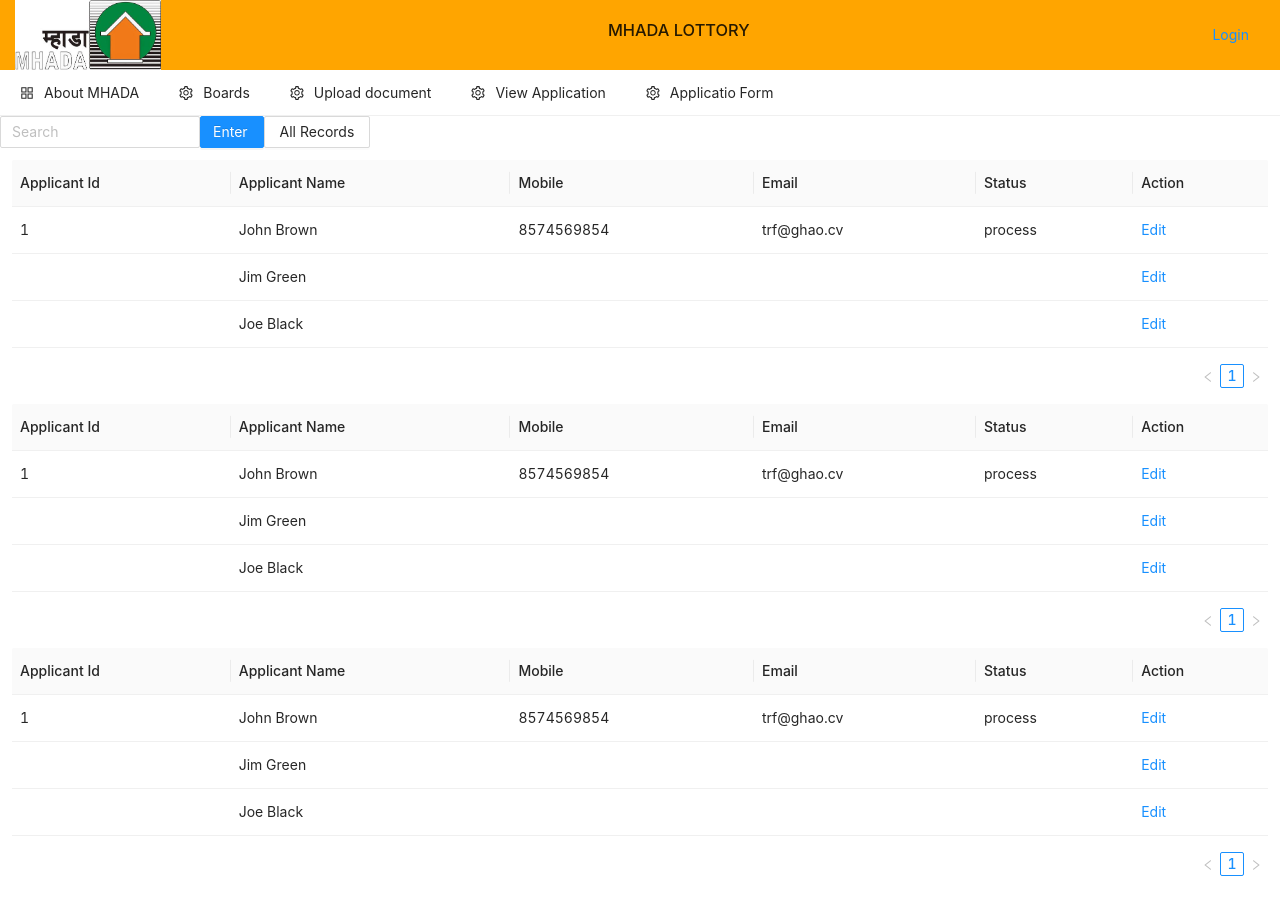
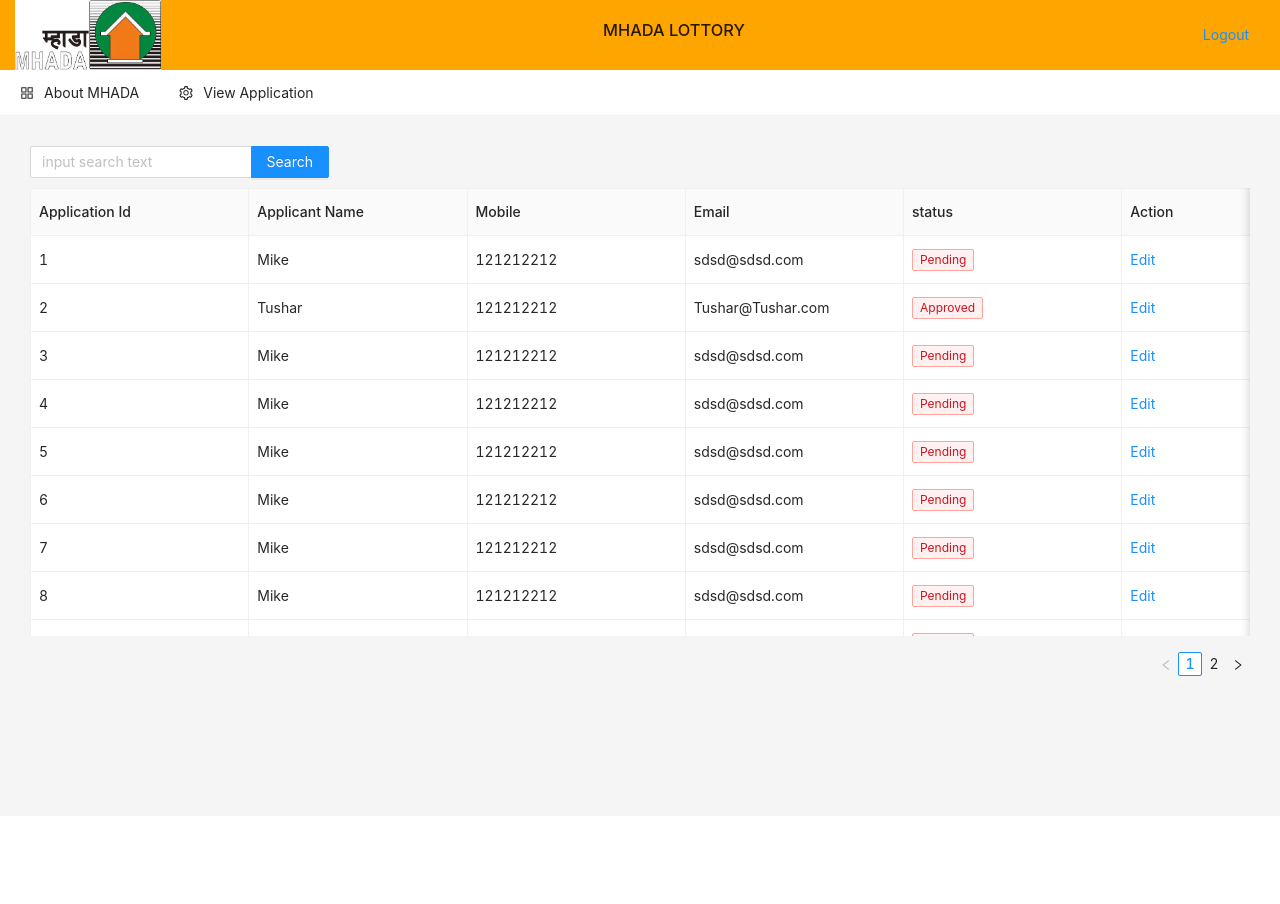
Before and after one commit to tushar964/mhada, a React (Create React App) app: page /application in a window 1280 px wide. After the commit the page ends 816 px from the top, so only its background shows below. Built offline with nearby package versions, Linux system fonts and the light colour scheme.

Commit message:
Application page added

```diff
--- a/public/index.html
+++ b/public/index.html
@@ -28,7 +28,6 @@
   </head>
   <body>
     <noscript>You need to enable JavaScript to run this app.</noscript>
-    <div id="overlays" ></div>
     <div id="root"></div>
     <!--
       This HTML file is a template.
--- a/src/App.css
+++ b/src/App.css
@@ -36,4 +36,3 @@
     transform: rotate(360deg);
   }
 }
-sssss
--- a/src/App.js
+++ b/src/App.js
@@ -1,8 +1,6 @@
 import React from "react";
 import "antd/dist/antd.css";
-
 import Router from "../src/Router";
-import { Dashboard } from "@material-ui/icons";
 
 function App() {
   return (
--- a/src/Router/index.js
+++ b/src/Router/index.js
@@ -1,6 +1,5 @@
 import React from "react";
 import { Route, Switch, BrowserRouter } from "react-router-dom";
-import App from "../App";
 import Login from "../containers/Login";
 import Dashboard from "../containers/Dashboard";
 import MenuBar from "../components/Layout/Menu";
@@ -13,9 +12,6 @@
   return (
     <BrowserRouter>
       <Switch>
-        <Route path="/" exact>
-          <Login />
-        </Route>
         <Route path="/login" exact>
           <Login />
         </Route>
@@ -34,8 +30,8 @@
         <Route path="/application">
           <Application />
         </Route>
-        <Route path="/form">
-          <Form />
+        <Route path="/">
+          <Login />
         </Route>
       </Switch>
     </BrowserRouter>
--- a/src/components/Layout/Header/index.js
+++ b/src/components/Layout/Header/index.js
@@ -1,12 +1,10 @@
 import React, { useState } from "react";
 import { useHistory } from "react-router";
-
 import { Modal, Form, Input, Button, Checkbox } from "antd";
 import mhadaImage from "../../../img/mhada.jpg";
 import classes from "./styles.module.css";
-import { Dashboard } from "@material-ui/icons";
 
-const Header = () => {
+const Header = (props) => {
   const history = useHistory();
 
   const [isModalVisible, setIsModalVisible] = useState(false);
@@ -21,6 +19,7 @@
 
   const onFinish = (values) => {
     console.log("Success:", values);
+    console.log("history", history);
     history.push("/dashboard");
   };
 
@@ -34,9 +33,15 @@
         <img className={classes.logo} src={mhadaImage} />
         <h3>MHADA LOTTORY</h3>
 
-        <Button type="link" onClick={showModal}>
-          Login
-        </Button>
+        {props.page === "login" ? (
+          <Button type="link" onClick={showModal}>
+            Login
+          </Button>
+        ) : (
+          <Button type="link" onClick={() => history.push("/login")}>
+            Logout
+          </Button>
+        )}
         <Modal
           title="Login"
           visible={isModalVisible}
--- a/src/components/Layout/Menu/index.js
+++ b/src/components/Layout/Menu/index.js
@@ -24,7 +24,7 @@
   return (
     <Menu onClick={handleClick} mode="horizontal">
       <SubMenu
-        onTitleClick={() => handleClickMenu("/login")}
+        onTitleClick={() => handleClickMenu("/dashboard")}
         key="sub1"
         icon={<AppstoreOutlined />}
         title="About MHADA"
@@ -37,7 +37,7 @@
         <Menu.Item key="6">Option 6</Menu.Item>
       </SubMenu>
 
-      <SubMenu
+      {/* <SubMenu
         onTitleClick={() => handleClickMenu("/boards")}
         key="sub3"
         icon={<SettingOutlined />}
@@ -54,11 +54,11 @@
         icon={<SettingOutlined />}
         title="Upload document"
       >
-        {/* <Menu.Item key="5">photo </Menu.Item>
+        <Menu.Item key="5">photo </Menu.Item>
         <Menu.Item key="6">video 1</Menu.Item>
         <Menu.Item key="3">audio </Menu.Item>
-        <Menu.Item key="4">captoins </Menu.Item> */}
-      </SubMenu>
+        <Menu.Item key="4">captoins </Menu.Item>
+      </SubMenu> */}
       <SubMenu
         onTitleClick={() => handleClickMenu("/application")}
         key="sub5"
@@ -70,12 +70,6 @@
         <Menu.Item key="3">audio </Menu.Item>
         <Menu.Item key="4">captoins </Menu.Item> */}
       </SubMenu>
-      <SubMenu
-        onTitleClick={() => handleClickMenu("/form")}
-        key="sub6"
-        icon={<SettingOutlined />}
-        title="Applicatio Form"
-      ></SubMenu>
     </Menu>
   );
 };
--- a/src/containers/Application/index.js
+++ b/src/containers/Application/index.js
@@ -1,90 +1,108 @@
 import React, { useState } from "react";
-import { Link } from "react-router-dom";
-import { Table, Space } from "antd";
-import { Button, Modal } from "antd";
-import { Form, Input, InputNumber } from "antd";
-import { AutoComplete } from "antd";
-
+import { Table, Space, Tag, Modal, Button, Form, Input, Select } from "antd";
 import Header from "../../components/Layout/Header";
 import MenuBar from "../../components/Layout/Menu";
-import { CallMissedSharp } from "@material-ui/icons";
 import classes from "./styles.module.css";
-const { Option } = AutoComplete;
 
-const Application = () => {
-  const [result, setResult] = useState([]);
+const { Option } = Select;
+const { Search } = Input;
 
-  const handleSearch = (value) => {
-    let res = [];
-
-    if (!value || value.indexOf("@") >= 0) {
-      res = [];
-    } else {
-      res = ["gmail.com", "163.com", "qq.com"].map(
-        (domain) => `${value}@${domain}`
-      );
-    }
-
-    setResult(res);
-  };
-  const columns = [
+const dataSource = [
   {
-      title: "Applicant Id",
-      dataIndex: "number",
+    id: "1",
+    name: "Mike",
+    mobile: 121212212,
+    email: "sdsd@sdsd.com",
+    status: "Pending",
+    remark: "",
   },
   {
-      title: " Applicant Name",
-      dataIndex: "name",
+    id: "2",
+    name: "Tushar",
+    mobile: 121212212,
+    email: "Tushar@Tushar.com",
+    status: "Approved",
+    remark: "",
   },
   {
-      title: "Mobile",
-      dataIndex: "mobile",
+    id: "3",
+    name: "Mike",
+    mobile: 121212212,
+    email: "sdsd@sdsd.com",
+    status: "Pending",
+    remark: "",
   },
   {
-      title: "Email",
-      dataIndex: "email",
+    id: "4",
+    name: "Mike",
+    mobile: 121212212,
+    email: "sdsd@sdsd.com",
+    status: "Pending",
+    remark: "",
   },
   {
-      title: "Status",
-      dataIndex: "status",
+    id: "5",
+    name: "Mike",
+    mobile: 121212212,
+    email: "sdsd@sdsd.com",
+    status: "Pending",
+    remark: "",
   },
   {
-      title: "Action",
-      key: "action",
-      render: (text, record) => (
-        <Space size="middle" onClick={showModal}>
-          <a>
-            <Link to={"application/" + record.id}>Edit</Link>
-          </a>
-        </Space>
-      ),
-    },
-  ];
-  const data = [
-    {
-      key: "1",
-      number: 1,
-      name: "John Brown",
-      mobile: 8574569854,
-      email: "trf@ghao.cv",
-      status: "process",
-      action: "Edit",
+    id: "6",
+    name: "Mike",
+    mobile: 121212212,
+    email: "sdsd@sdsd.com",
+    status: "Pending",
+    remark: "",
   },
   {
-      key: "2",
-      name: "Jim Green",
-      age: 42,
-      address: "London No. 1 Lake Park",
+    id: "7",
+    name: "Mike",
+    mobile: 121212212,
+    email: "sdsd@sdsd.com",
+    status: "Pending",
+    remark: "",
   },
   {
-      key: "3",
-      name: "Joe Black",
-      age: 32,
-      address: "Sidney No. 1 Lake Park",
+    id: "8",
+    name: "Mike",
+    mobile: 121212212,
+    email: "sdsd@sdsd.com",
+    status: "Pending",
+    remark: "",
+  },
+  {
+    id: "9",
+    name: "Mike",
+    mobile: 121212212,
+    email: "sdsd@sdsd.com",
+    status: "Pending",
+    remark: "",
+  },
+  {
+    id: "10",
+    name: "Mike",
+    mobile: 121212212,
+    email: "sdsd@sdsd.com",
+    status: "Pending",
+    remark: "",
+  },
+  {
+    id: "11",
+    name: "Mike",
+    mobile: 121212212,
+    email: "sdsd@sdsd.com",
+    status: "Pending",
+    remark: "",
   },
 ];
 
+const Application = () => {
   const [isModalVisible, setIsModalVisible] = useState(false);
+  const [data, setData] = useState(dataSource);
+  const [searchText, setSearchText] = useState("");
+  const [form] = Form.useForm();
 
   const showModal = () => {
     setIsModalVisible(true);
@@ -98,124 +116,189 @@
     setIsModalVisible(false);
   };
 
-  const layout = {
-    labelCol: {
-      span: 8,
+  const columns = [
+    {
+      title: "Application Id",
+      dataIndex: "id",
+      key: "id",
     },
-    wrapperCol: {
-      span: 16,
+    {
+      title: "Applicant Name",
+      dataIndex: "name",
+      key: "name",
     },
+    {
+      title: "Mobile",
+      dataIndex: "mobile",
+      key: "mobile",
+    },
+    {
+      title: "Email",
+      dataIndex: "email",
+      key: "email",
+    },
+    {
+      title: "status",
+      dataIndex: "status",
+      key: "status",
+      render: (text, record) => {
+        return <Tag color="red">{text}</Tag>;
+      },
+    },
+    {
+      title: "Action",
+      key: "action",
+      render: (text, record) => (
+        <Space size="middle">
+          <a onClick={() => onEdit(record)}>Edit</a>
+        </Space>
+      ),
+    },
+  ];
+
+  const onEdit = (record) => {
+    form.setFieldsValue(record);
+    setIsModalVisible(true);
   };
-  /* eslint-disable no-template-curly-in-string */
 
-  const validateMessages = {
-    required: "${label} is required!",
-    types: {
-      email: "${label} is not a valid email!",
-      number: "${label} is not a valid number!",
-    },
-    number: {
-      range: "${label} must be between ${min} and ${max}",
-    },
+  const onFinish = (values) => {
+    console.log("Success:", values);
+    const newDataSource = dataSource.map((item) => {
+      if (item.id === form.getFieldsValue().id) {
+        return form.getFieldsValue();
+      } else {
+        return item;
+      }
+    });
+    setData(newDataSource);
+    setIsModalVisible(false);
   };
-  /* eslint-enable no-template-curly-in-string */
 
-  // const Demo = () => {
-  //   const onFinish = (values) => {
-  //     console.log(values);
-  //   };
-  // };
+  const onFinishFailed = (errorInfo) => {
+    console.log("Failed:", errorInfo);
+  };
+
+  const onSearch = (text) => {
+    console.log("text:", text);
+    setSearchText(text);
+  };
+
   return (
     <>
       <Header />
       <MenuBar />
-      <AutoComplete
-        style={{
-          width: 200,
-        }}
-        onSearch={handleSearch}
-        placeholder="Search"
-      >
-        {result.map((email) => (
-          <Option key={email} value={email}>
-            {email}
-          </Option>
-        ))}
-      </AutoComplete>
-
-      <Button className={classes.btn} type="primary">
-        Enter
-      </Button>
-
-      <Button type="small">All Records</Button>
-      <div>
       <div className={classes.container}>
-          {data.map((record) => (
-            <Table columns={columns} dataSource={data} size="middle" />
-          ))}
+        <div className={classes.table}>
+          <Search
+            placeholder="input search text"
+            allowClear
+            enterButton="Search"
+            onSearch={onSearch}
+            style={{ width: 300, marginBottom: "10px" }}
+          />
+          <Table
+            dataSource={data.filter(
+              (item) => item.email.indexOf(searchText) > -1
+            )}
+            columns={columns}
+            rowKey={(row) => row.id}
+            bordered
+            size="middle"
+            scroll={{ x: "calc(700px + 50%)", y: 400 }}
+          />
+        </div>
       </div>
       <Modal
-          title="Applicant Form"
+        title="Edit"
         visible={isModalVisible}
         onOk={handleOk}
         onCancel={handleCancel}
         footer={null}
       >
         <Form
-            {...layout}
-            name="nest-messages"
-            // onFinish={onFinish}
-            validateMessages={validateMessages}
+          name="basic"
+          onFinish={onFinish}
+          onFinishFailed={onFinishFailed}
+          layout="vertical"
+          form={form}
         >
+          <Form.Item label="Id" name="id" hidden>
+            <Input />
+          </Form.Item>
           <Form.Item
-              name={["user", "name"]}
             label="Name"
+            name="name"
+            rules={[
+              {
+                required: true,
+                message: "Please input your name!",
+              },
+            ]}
+          >
+            <Input />
+          </Form.Item>
+          <Form.Item
+            label="Mobile"
+            name="mobile"
+            rules={[
+              {
+                required: true,
+                message: "Please input your mobile!",
+              },
+            ]}
+          >
+            <Input />
+          </Form.Item>
+          <Form.Item
+            label="Email"
+            name="email"
+            rules={[
+              {
+                required: true,
+                message: "Please input your email!",
+              },
+            ]}
+          >
+            <Input />
+          </Form.Item>
+          <Form.Item
+            name="status"
+            label="Status"
             rules={[
               {
                 required: true,
               },
             ]}
           >
-              <Input />
+            <Select
+              placeholder="Select status"
+              // onChange={this.onGenderChange}
+              allowClear
+            >
+              <Option value="Pending">Pending</Option>
+              <Option value="Approved">Approved</Option>
+              <Option value="Rejected">Rejected</Option>
+            </Select>
           </Form.Item>
           <Form.Item
-              name={["user", "mobile"]}
-              label="Mobile"
+            label="Remark"
+            name="remark"
             rules={[
               {
-                  type: "number",
-                  // min: 0,
-                  // max: 10,
-                },
-              ]}
-            >
-              <InputNumber />
-            </Form.Item>
-            <Form.Item
-              name={["user", "email"]}
-              label="Email"
-              rules={[
-                {
-                  type: "email",
+                required: true,
+                message: "Please input your email!",
               },
             ]}
           >
             <Input />
           </Form.Item>
-            <Form.Item name={["user", "status"]} label="Status">
-              <Input />
-            </Form.Item>
-            <Form.Item name={["user", "remark"]} label="Remark">
-              <Input.TextArea />
-            </Form.Item>
-            <Form.Item wrapperCol={{ ...layout.wrapperCol, offset: 8 }}>
+          <Form.Item>
             <Button type="primary" htmlType="submit">
-                <Link>Save</Link>
+              Update
             </Button>
           </Form.Item>
         </Form>
       </Modal>
-      </div>
     </>
   );
 };
--- a/src/containers/Application/styles.module.css
+++ b/src/containers/Application/styles.module.css
@@ -1,8 +1,15 @@
 .container {
-  padding: 12px;
-  border: 1px grey;
+  display: block;
+  justify-content: center;
+  align-items: center;
+  min-height: 700px;
+  padding: 30px;
+  background: whitesmoke;
 }
 
 .btn {
   padding-left: 12px;
 }
+.table {
+  height: 300px;
+}
--- a/src/containers/Dashboard/index.js
+++ b/src/containers/Dashboard/index.js
@@ -4,12 +4,16 @@
 import Header from "../../components/Layout/Header";
 import Boards from "../Pages/Boards";
 import MenuBar from "../../components/Layout/Menu";
+import classes from "./styles.module.css";
 
 const Dashboard = () => {
   return (
     <>
       <Header />
       <MenuBar />
+      <div className={classes.container}>
+        <h1>About mhada</h1>
+      </div>
     </>
   );
 };
--- a/src/containers/Dashboard/styles.module.css
+++ b/src/containers/Dashboard/styles.module.css
@@ -1,3 +1,11 @@
+.container {
+  display: flex;
+  justify-content: center;
+  align-items: center;
+  min-height: 700px;
+  background: whitesmoke;
+}
+
 .menubar {
   height: 40px;
   background: darkgreen;
--- a/src/containers/Login/index.js
+++ b/src/containers/Login/index.js
@@ -1,10 +1,14 @@
 import React from "react";
 import Header from "../../components/Layout/Header";
+import classes from "./styles.module.css";
 
 const Login = () => {
   return (
     <>
-      <Header />
+      <Header page="login" />
+      <div className={classes.container}>
+        <h1>Welcome to mhada</h1>
+      </div>
     </>
   );
 };
--- /dev/null
+++ b/src/containers/Login/styles.module.css
@@ -0,0 +1,7 @@
+.container {
+  display: flex;
+  justify-content: center;
+  align-items: center;
+  height: 100vh;
+  background: whitesmoke;
+}
```
Lines whose indentation alone changed are shown as unchanged.
